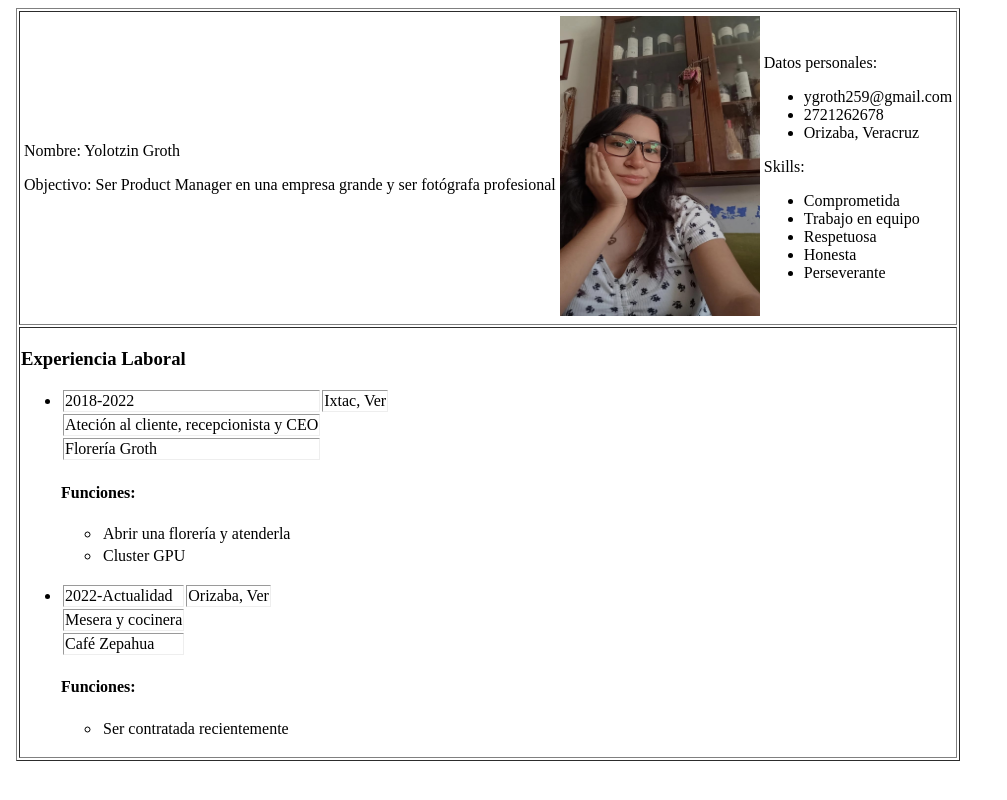
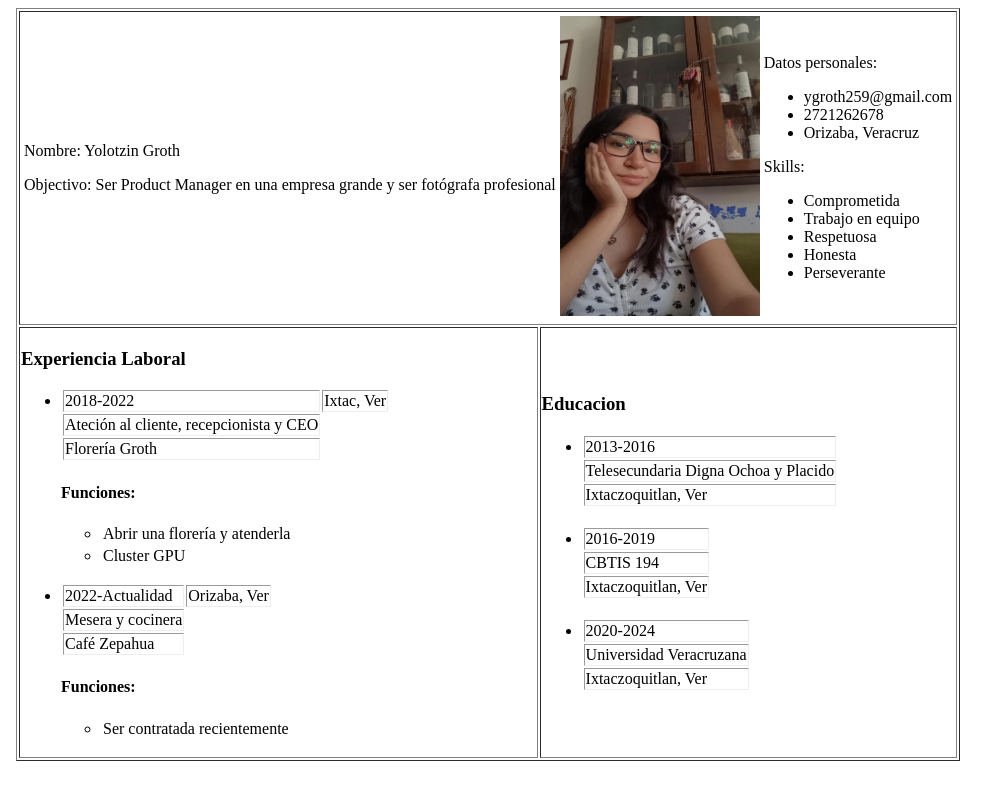
Before and after one commit to yoloogroth/yoloogroth.github.io, an Angular app: page / in a window 1280 px wide. Shown: the whole page, without its empty margins (0-1007 px from the left). Built offline with nearby package versions, Linux system fonts and the light colour scheme.

Commit message:
Agregando lugares donde estudie #10

```diff
--- a/src/app/app.component.html
+++ b/src/app/app.component.html
@@ -8,6 +8,7 @@
   </tr>
   <tr>
     <td><app-work-experience></app-work-experience></td>
+    <td><app-education></app-education></td>
   </tr>
 </table>
 </body>
--- a/src/app/app.module.ts
+++ b/src/app/app.module.ts
@@ -4,12 +4,14 @@ import { BrowserModule } from '@angular/platform-browser';
 import { AppComponent } from './app.component';
 import { HeaderComponent } from './header/header.component';
 import { WorkExperienceComponent } from './work-experience/work-experience.component';
+import { EducationComponent } from './education/education.component';
 
 @NgModule({
   declarations: [
     AppComponent,
     HeaderComponent,
-    WorkExperienceComponent
+    WorkExperienceComponent,
+    EducationComponent
   ],
   imports: [
     BrowserModule
--- /dev/null
+++ b/src/app/education/education.component.html
@@ -0,0 +1,14 @@
+<h3>Educacion</h3>
+<ul *ngFor="let esc of education">
+   <li>
+    <tr>
+    <td>{{esc.fecha}}</td></tr>
+    <tr><td>{{esc.Escuela}}</td></tr>
+<tr><td>{{esc.ubicacion}}</td></tr>
+<tr>
+
+
+
+
+</li>
+</ul>
--- /dev/null
+++ b/src/app/education/education.component.ts
@@ -0,0 +1,39 @@
+import { Component, OnInit } from '@angular/core';
+
+@Component({
+  selector: 'app-education',
+  templateUrl: './education.component.html',
+  styleUrls: ['./education.component.css']
+})
+export class EducationComponent implements OnInit {
+  education : Array<any> = [];
+
+  constructor() { }
+
+  ngOnInit(): void {
+    let esc = {
+      fecha: "2013-2016",
+      Escuela: "Telesecundaria Digna Ochoa y Placido",
+      ubicacion : "Ixtaczoquitlan, Ver",
+
+
+    };
+    let esc1 = {
+      fecha: "2016-2019",
+      Escuela: "CBTIS 194",
+      ubicacion : "Ixtaczoquitlan, Ver",
+
+
+    };
+    let esc2 = {
+      fecha:"2020-2024",
+      Escuela: "Universidad Veracruzana",
+      ubicacion:"Ixtaczoquitlan, Ver",
+
+    };
+    this.education.push(esc)
+    this.education.push(esc1)
+    this.education.push(esc2)
+  }
+
+}
```
Also changed, not shown: src/app/education/education.component.css (added), 1 other file (tests, documents, lock files or other folders).
